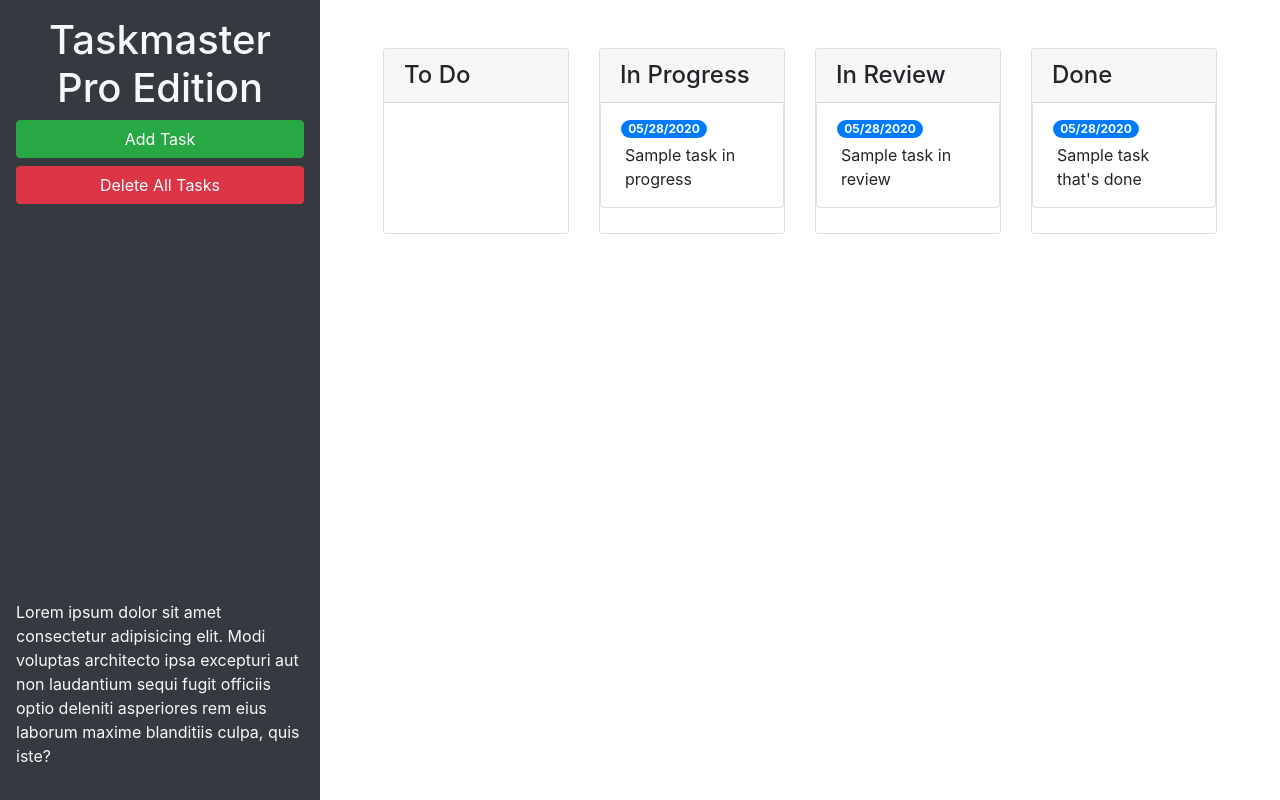
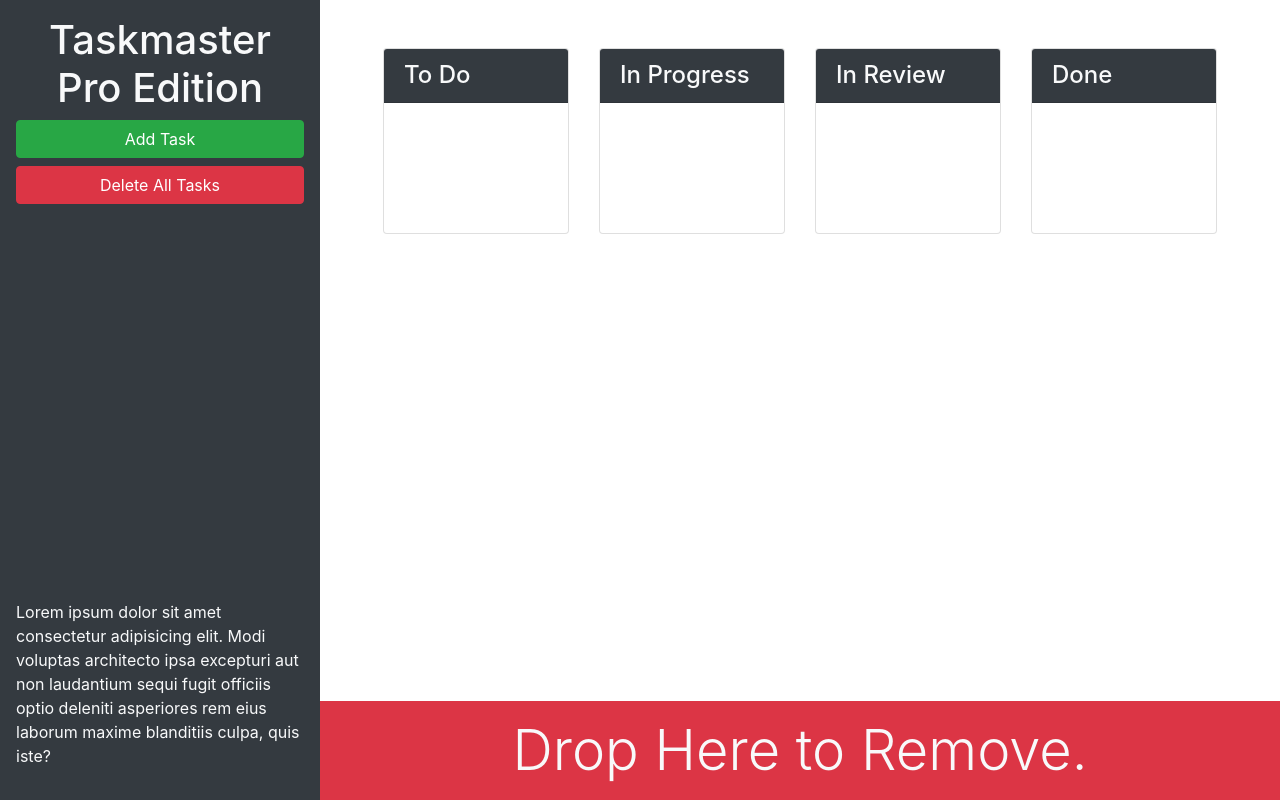
Before and after one commit to RookiePrime/taskmaster-pro, a plain HTML site: page index.html in a window 1280 px wide. Drawn offline with nearby package versions, Linux system fonts and the light colour scheme.

Commit message:
Added trash zone element and styled tasks.

```diff
--- a/index.html
+++ b/index.html
@@ -13,22 +13,22 @@
 <body>
 
   <div class="row min-vh-100 no-gutters">
-    <header class="col-12 col-lg-3 bg-dark text-light d-flex flex-column p-4 p-lg-3">
+    <header class="col-12 col-lg-3 bg-dark text-light sticky-top d-flex flex-column p-4 p-lg-3">
       <h1 class="text-center">Taskmaster Pro Edition</h1>
       <button id="create-task" class="btn btn-block btn-success" data-toggle="modal" data-target="#task-form-modal">Add
         Task</button>
       <button id="remove-tasks" class="btn btn-block btn-danger">Delete All Tasks</button>
-      <p class="mt-auto">Lorem ipsum dolor sit amet consectetur adipisicing elit. Modi voluptas architecto ipsa
+      <p class="mt-auto d-none d-lg-block">Lorem ipsum dolor sit amet consectetur adipisicing elit. Modi voluptas architecto ipsa
         excepturi aut non
         laudantium sequi fugit officiis optio deleniti asperiores rem eius laborum maxime blanditiis culpa, quis iste?
       </p>
     </header>
-    <main class="col-12 col-lg-9">
+    <main class="col-12 col-lg-9 d-flex flex-column">
       <div class="m-5 row justify-content-around">
         <!-- todo start -->
         <div class="col-12 col-md-6 col-xl-3 mb-3">
           <div class="card">
-            <h4 class="card-header">To Do</h4>
+            <h4 class="card-header bg-dark text-light">To Do</h4>
             <ul id="list-toDo" class="list-group"> </ul>
           </div>
         </div>
@@ -36,42 +36,32 @@
         <!-- in progress start -->
         <div class="col-12 col-md-6 col-xl-3 mb-3">
           <div class="card">
-            <h4 class="card-header">In Progress</h4>
-            <ul id="list-inProgress" class="list-group">
-              <li class="list-group-item">
-                <span class="badge badge-primary badge-pill">05/28/2020</span>
-                <p class="m-1">Sample task in progress</p>
-              </li>
-            </ul>
+            <h4 class="card-header bg-dark text-light">In Progress</h4>
+            <ul id="list-inProgress" class="list-group"></ul>
           </div>
         </div>
         <!-- in progress end -->
         <!-- in review start -->
         <div class="col-12 col-md-6 col-xl-3 mb-3">
           <div class="card">
-            <h4 class="card-header">In Review</h4>
-            <ul id="list-inReview" class="list-group">
-              <li class="list-group-item">
-                <span class="badge badge-primary badge-pill">05/28/2020</span>
-                <p class="m-1">Sample task in review</p>
-              </li>
-            </ul>
+            <h4 class="card-header bg-dark text-light">In Review</h4>
+            <ul id="list-inReview" class="list-group"></ul>
           </div>
         </div>
         <!-- in review end -->
         <!-- done start -->
         <div class="col-12 col-md-6 col-xl-3 mb-3">
           <div class="card">
-            <h4 class="card-header">Done</h4>
-            <ul id="list-done" class="list-group">
-              <li class="list-group-item">
-                <span class="badge badge-primary badge-pill">05/28/2020</span>
-                <p class="m-1">Sample task that's done</p>
-              </li>
-            </ul>
+            <h4 class="card-header bg-dark text-light">Done</h4>
+            <ul id="list-done" class="list-group"></ul>
           </div>
         </div>
         <!-- done end -->
+      </div>
+      <div id="trash" class="mt-auto">
+        <div class="w-100 bg-danger p-3 text-center text-light display-4">
+          Drop Here to Remove.
+        </div>
       </div>
     </main>
   </div>
```
